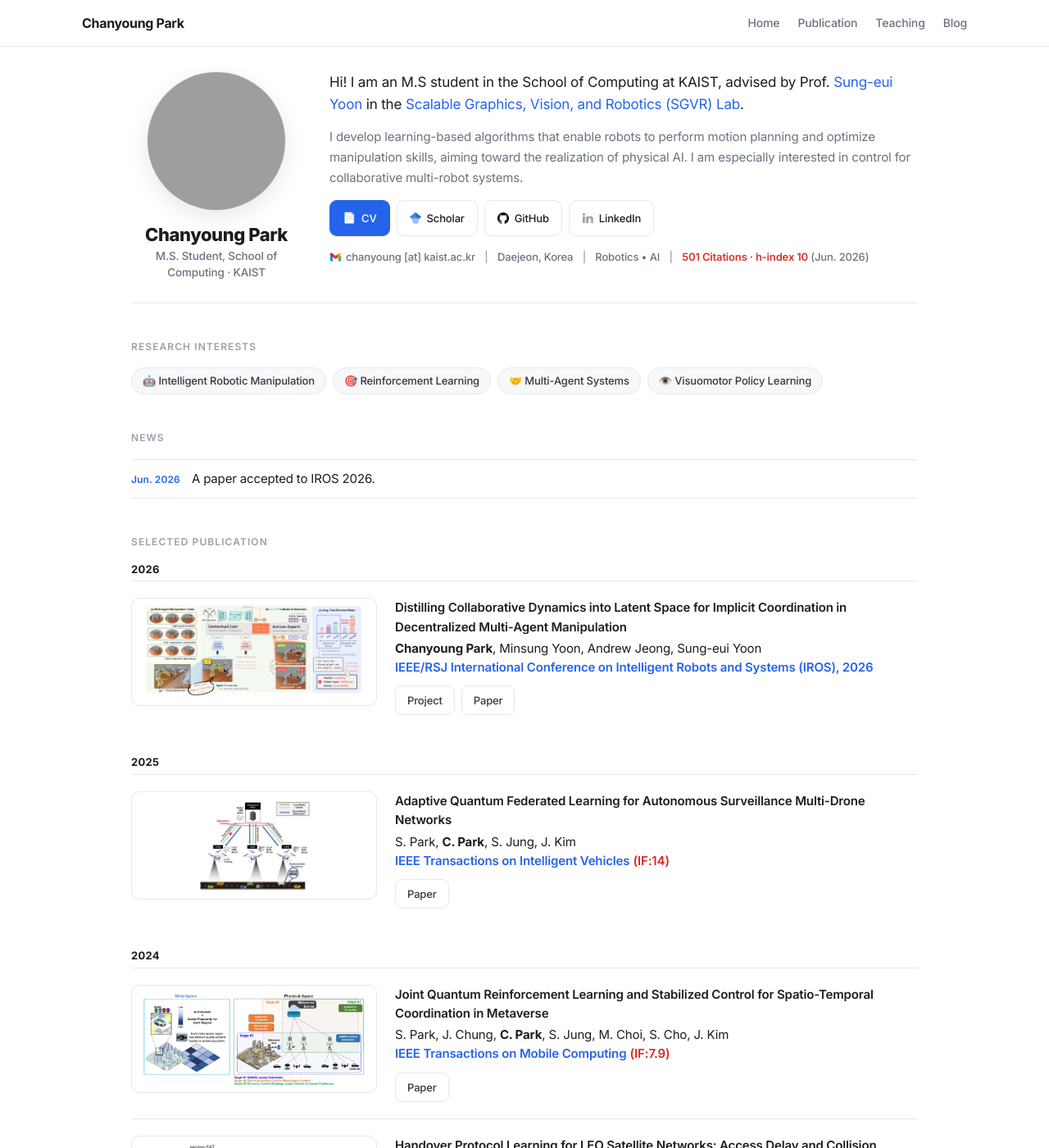
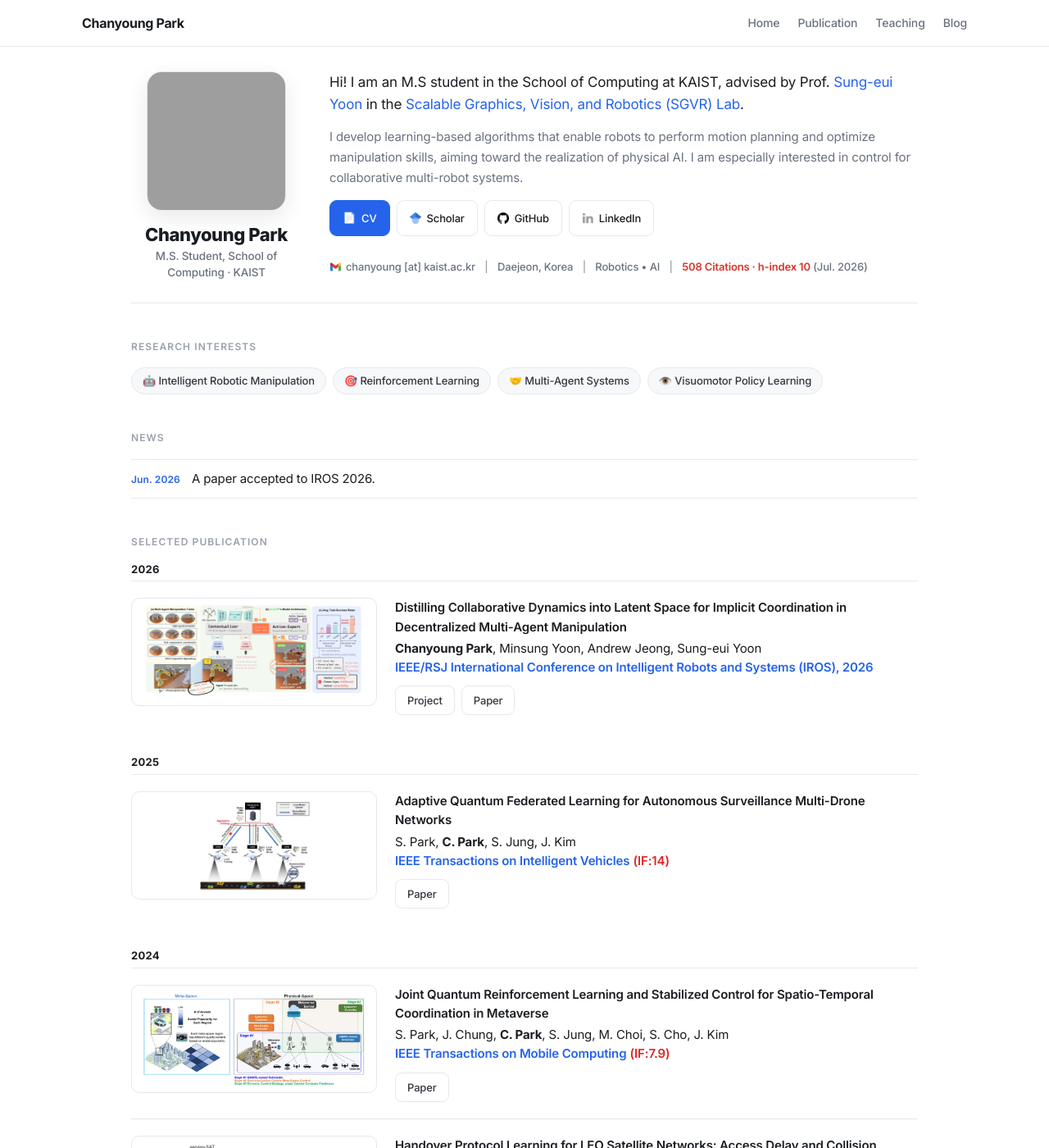
Before and after one commit to cosdeneb/cosdeneb.github.io, a Jekyll site: the page built from index.md, in a window 1280 px wide and 1400 px high. Shown: the whole window at 82% size. Built offline with Jekyll 4.4.1, drawn with Linux system fonts in a browser that asks for light colours.

Commit message:
Home: rounded-square photo, lower the contact line; update citations to 508 (Jul 2026)

```diff
--- a/_config.yml
+++ b/_config.yml
@@ -67,4 +67,4 @@
   - vendor/ruby/
 
 # Used for defeating caching
-version: 15
+version: 16
--- a/_sass/_site.scss
+++ b/_sass/_site.scss
@@ -39,7 +39,7 @@
 .hero-photo {
   width: 168px;
   height: 168px;
-  border-radius: 50%;
+  border-radius: 18px;
   object-fit: cover;
   border: 1px solid $line;
   box-shadow: 0 8px 26px rgba(0, 0, 0, 0.09);
@@ -192,7 +192,7 @@
 /* Meta line */
 .home-meta {
   clear: both;
-  margin: 14px 0 0;
+  margin: 26px 0 0;
   color: $muted;
   font-size: 13px;
   font-weight: 500;
--- a/index.md
+++ b/index.md
@@ -28,7 +28,7 @@
     </div>
 
     <div class="home-meta">
-      <a class="home-meta-email" href="mailto:chanyoung@kaist.ac.kr"><img src="{{ '/assets/img/icons/gmail.svg' | absolute_url }}" alt="Email"/>chanyoung [at] kaist.ac.kr</a> <span aria-hidden="true">|</span> Daejeon, Korea <span aria-hidden="true">|</span> Robotics • AI <span aria-hidden="true">|</span> <a class="nowrap" href="https://scholar.google.com/citations?hl=ko&user=fGD7V2IAAAAJ" style="color:#d6342c;font-weight:600;">501 Citations · h-index 10</a> (Jun. 2026)
+      <a class="home-meta-email" href="mailto:chanyoung@kaist.ac.kr"><img src="{{ '/assets/img/icons/gmail.svg' | absolute_url }}" alt="Email"/>chanyoung [at] kaist.ac.kr</a> <span aria-hidden="true">|</span> Daejeon, Korea <span aria-hidden="true">|</span> Robotics • AI <span aria-hidden="true">|</span> <a class="nowrap" href="https://scholar.google.com/citations?hl=ko&user=fGD7V2IAAAAJ" style="color:#d6342c;font-weight:600;">508 Citations · h-index 10</a> (Jul. 2026)
     </div>
   </div>
 </div>
```
Also changed, not shown: publication.md (+1 -1 lines).
